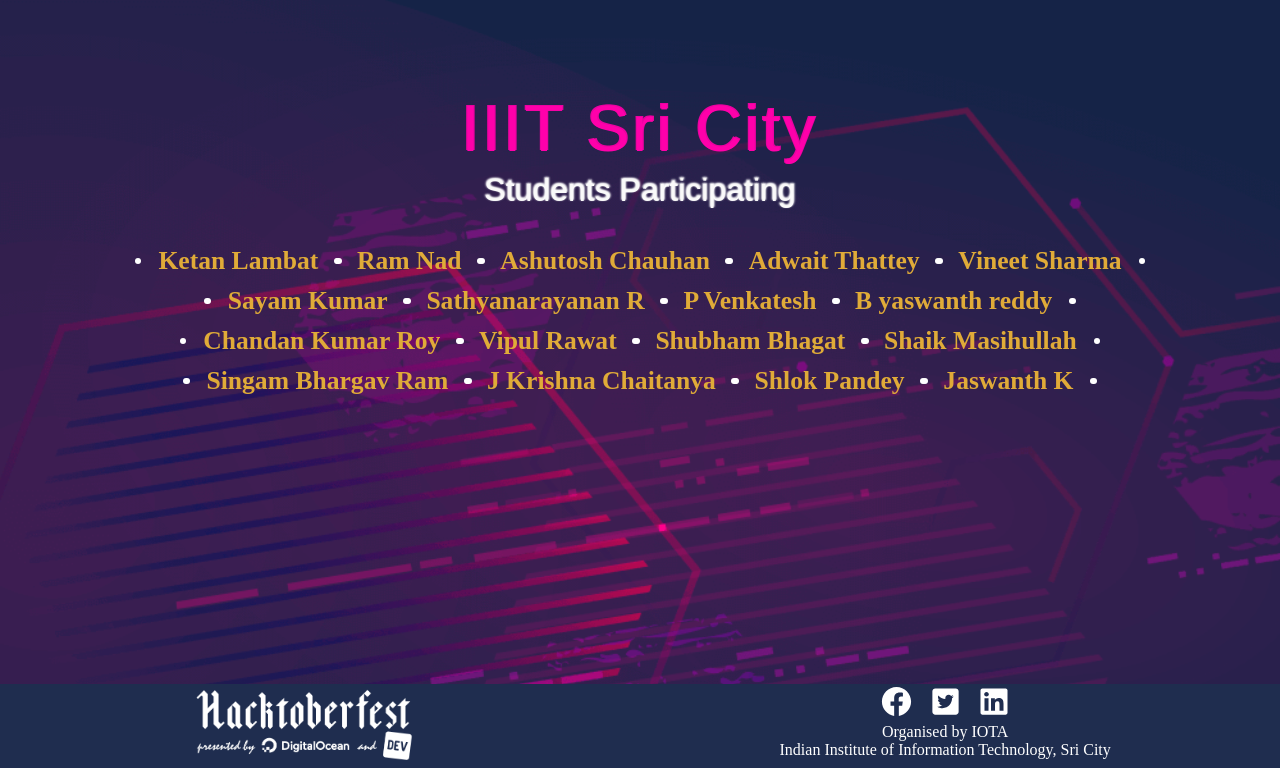
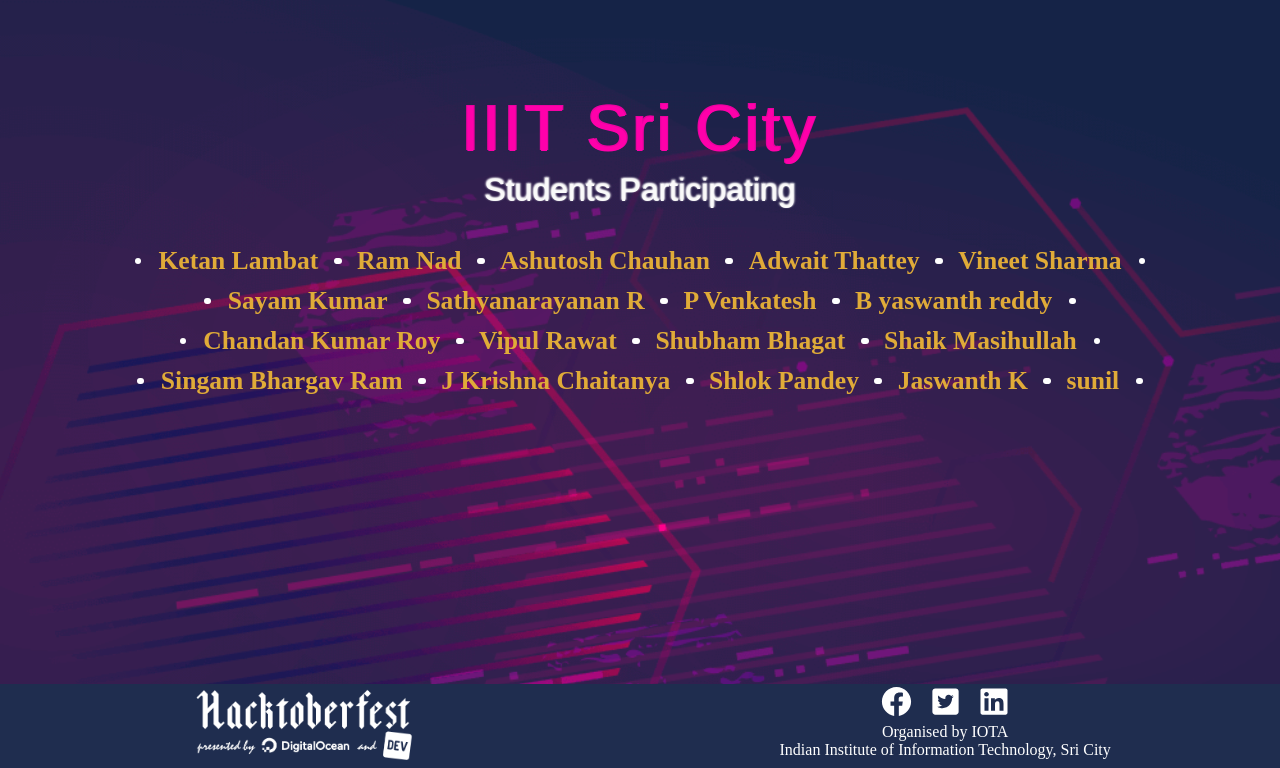
Before and after one commit to Project-Club-IIITS/hacktoberfest2019-participants, a Jekyll site: the page index.html, which Jekyll copies as it is, in a window 1280 px wide, cut to the strip 132-900 px from the top of the page. Built offline with Jekyll 4.4.1, drawn with Linux system fonts in a browser that asks for light colours; some web fonts are replaced.

Commit message:
added sunil

```diff
--- a/index.html
+++ b/index.html
@@ -63,7 +63,7 @@
                 <li><a href="https://github.com/chaitanya531">J Krishna Chaitanya</a></li>
                 <li><a href="https://github.com/b30wulffz">Shlok Pandey</a></li>
                 <li><a href="https://github.com/JazzKriss21">Jaswanth K</a></li>
-
+		<li><a href="https://github.com/sunil716">sunil</a></li>
             </ul>
         </div>
     </div>
```
